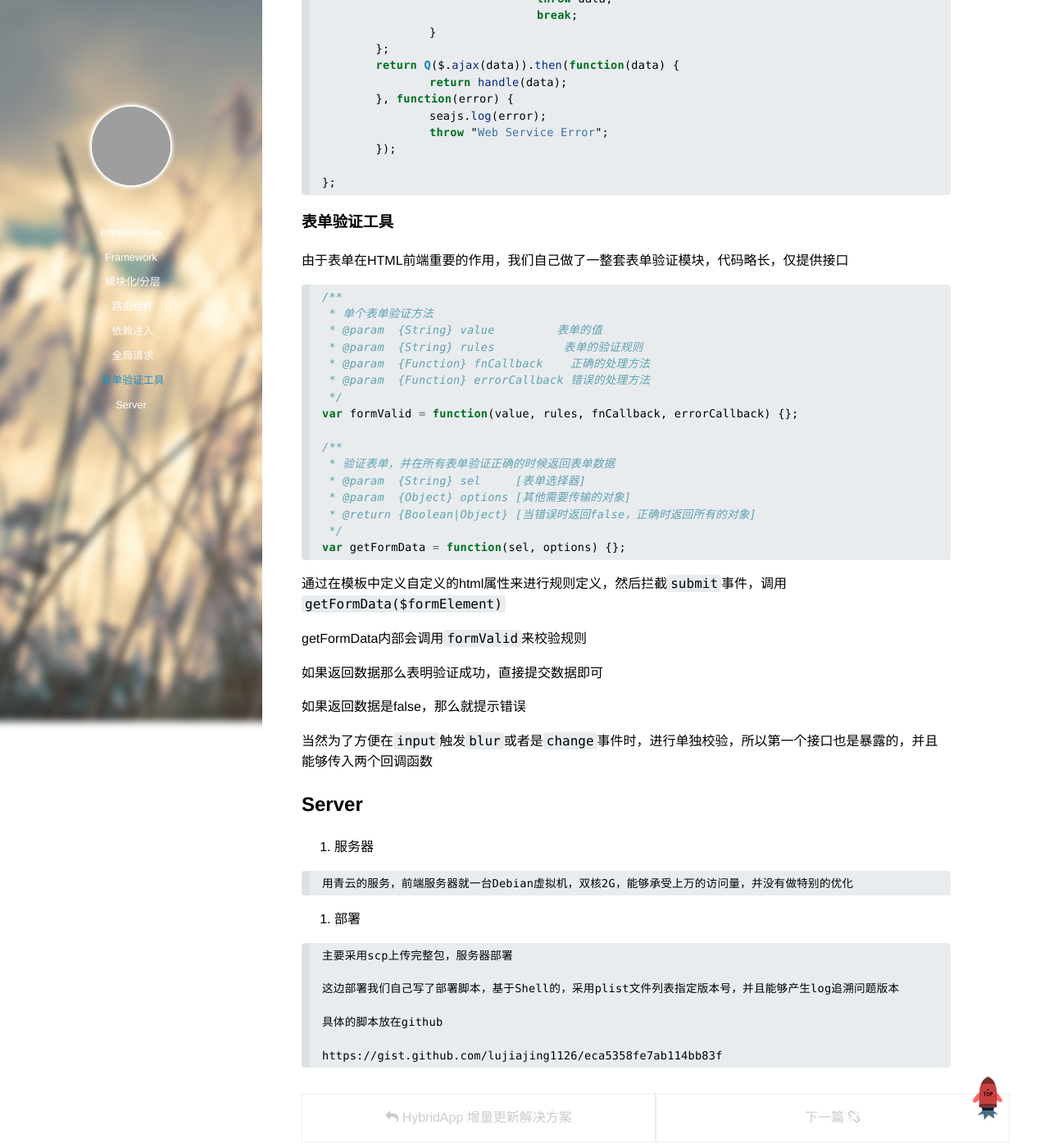
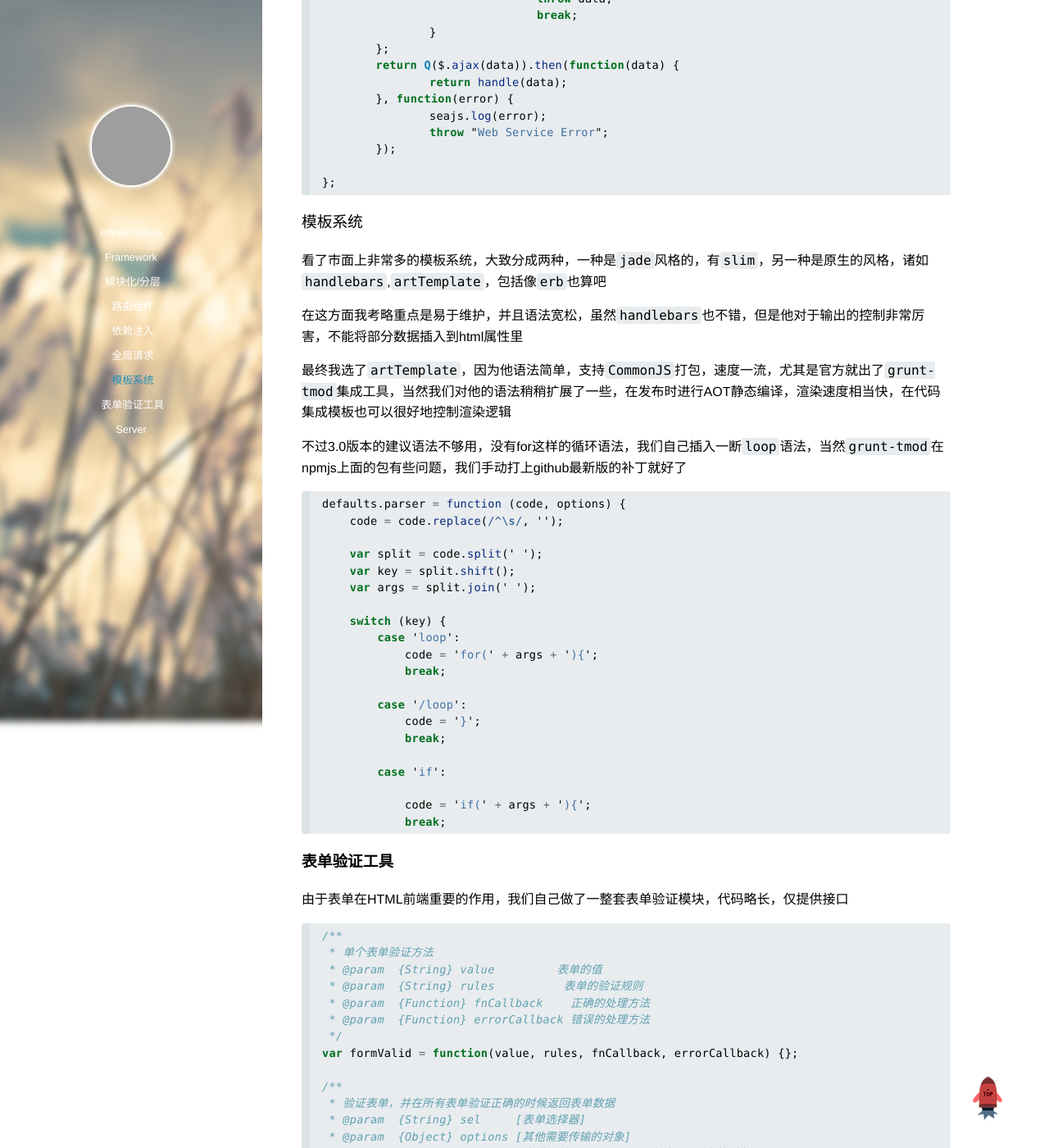
Before and after one commit to lujiajing1126/lujiajing1126.github.com, a Jekyll site: the page built from _posts/2014-12-31-web-frontend-practice-at-xiaoxiao.markdown, in a window 1280 px wide and 1400 px high, scrolled down 5502 px. Shown: the whole window at 82% size. Built offline with Jekyll 4.4.1, drawn with Linux system fonts in a browser that asks for light colours; some web fonts are replaced; Markdown is read by kramdown in place of the engine named in the settings; comment, search, counter and statistics services are not loaded; grey boxes are pictures that could not be loaded.

Commit message:
add template things

````diff
--- a/_posts/2014-12-31-web-frontend-practice-at-xiaoxiao.markdown
+++ b/_posts/2014-12-31-web-frontend-practice-at-xiaoxiao.markdown
@@ -273,6 +273,40 @@ $.globalResponseHandler = function(data, options) {
 };
 {% endhighlight %}
 
+### 模板系统
+
+看了市面上非常多的模板系统，大致分成两种，一种是```jade```风格的，有```slim```，另一种是原生的风格，诸如```handlebars```,```artTemplate```，包括像```erb```也算吧
+
+在这方面我考略重点是易于维护，并且语法宽松，虽然```handlebars```也不错，但是他对于输出的控制非常厉害，不能将部分数据插入到html属性里
+
+最终我选了```artTemplate```，因为他语法简单，支持```CommonJS```打包，速度一流，尤其是官方就出了```grunt-tmod```集成工具，当然我们对他的语法稍稍扩展了一些，在发布时进行AOT静态编译，渲染速度相当快，在代码集成模板也可以很好地控制渲染逻辑
+
+
+不过3.0版本的建议语法不够用，没有for这样的循环语法，我们自己插入一断```loop```语法，当然```grunt-tmod```在npmjs上面的包有些问题，我们手动打上github最新版的补丁就好了
+
+{% highlight javascript %}
+defaults.parser = function (code, options) {
+    code = code.replace(/^\s/, '');
+
+    var split = code.split(' ');
+    var key = split.shift();
+    var args = split.join(' ');
+
+    switch (key) {
+        case 'loop':
+            code = 'for(' + args + '){';
+            break;
+
+        case '/loop':
+            code = '}';
+            break;
+
+        case 'if':
+
+            code = 'if(' + args + '){';
+            break;
+
+{% endhighlight %}
 
 ### **表单验证工具**
 
````
